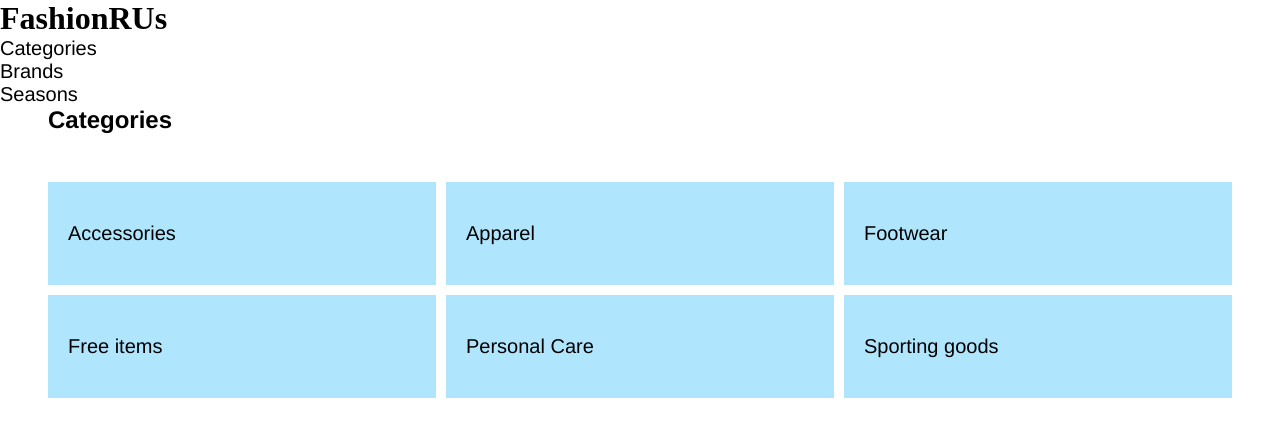
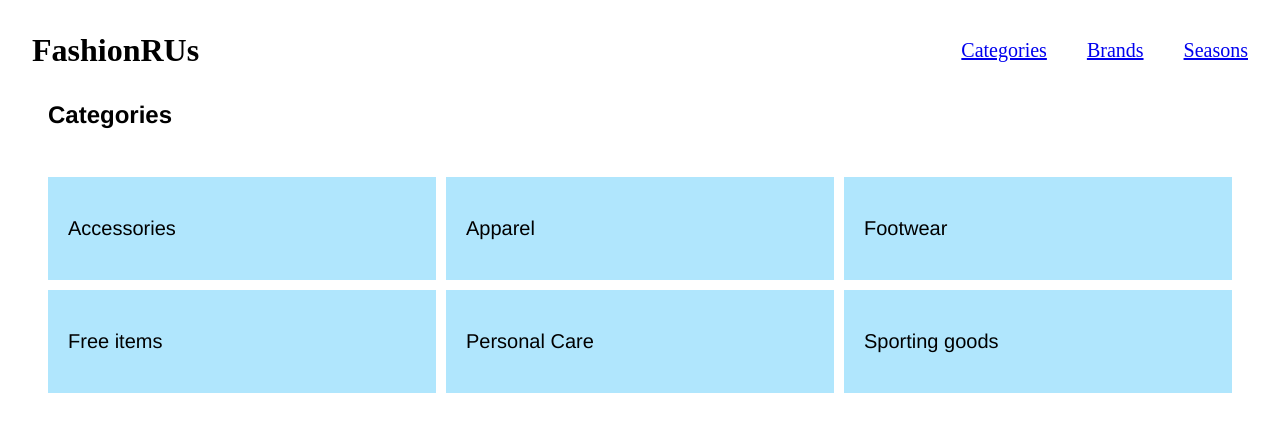
Before and after one commit to hjordismaria/statisksite, a plain HTML site: page index.html in a window 1280 px wide. Drawn offline with Linux system fonts and the light colour scheme.

Commit message:
1st page

```diff
--- a/css/generel.css
+++ b/css/generel.css
@@ -14,13 +14,26 @@ h2 {
   padding: 3em;
 }
 
+.split {
+  display: flex;
+  justify-content: space-between;
+  align-items: center;
+  margin: 2em;
+}
+
+.smallpush {
+  display: flex;
+  gap: 2em;
+  font-size: 20px;
+}
+
 .box {
   background-color: rgb(176, 230, 253);
   padding: 40px 20px;
   align-items: center;
 }
 
-a {
+.box a {
   text-decoration: none;
   color: black;
   font-family: Helvetica, sans-serif;
--- a/index.html
+++ b/index.html
@@ -8,14 +8,14 @@
   </head>
   <body>
     <main>
-      <h1>FashionRUs</h1>
-      <nav>
-        <ul>
-          <li><a href="/">Categories</a></li>
-          <li><a href="/">Brands</a></li>
-          <li><a href="/">Seasons</a></li>
-        </ul>
-      </nav>
+      <div class="split">
+        <h1>FashionRUs</h1>
+        <div class="smallpush">
+          <a href="/">Categories</a>
+          <a href="/">Brands</a>
+          <a href="/">Seasons</a>
+        </div>
+      </div>
       <h2>Categories</h2>
       <div class="container">
         <div class="box box-1">
```
